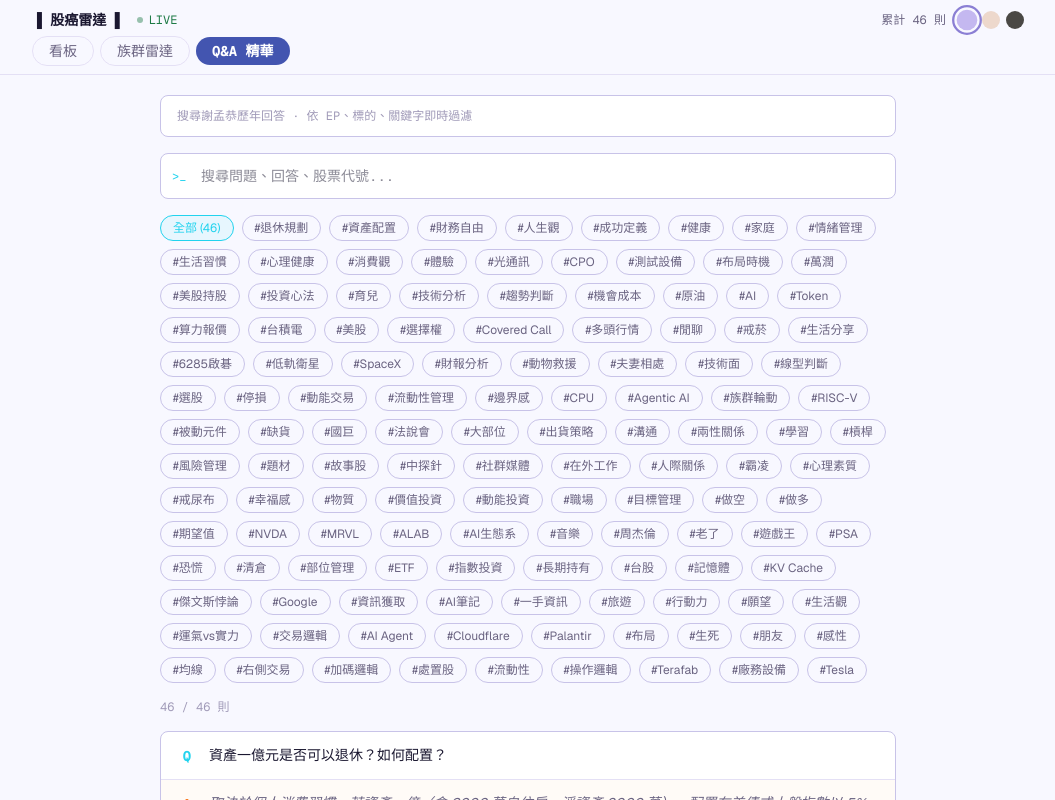
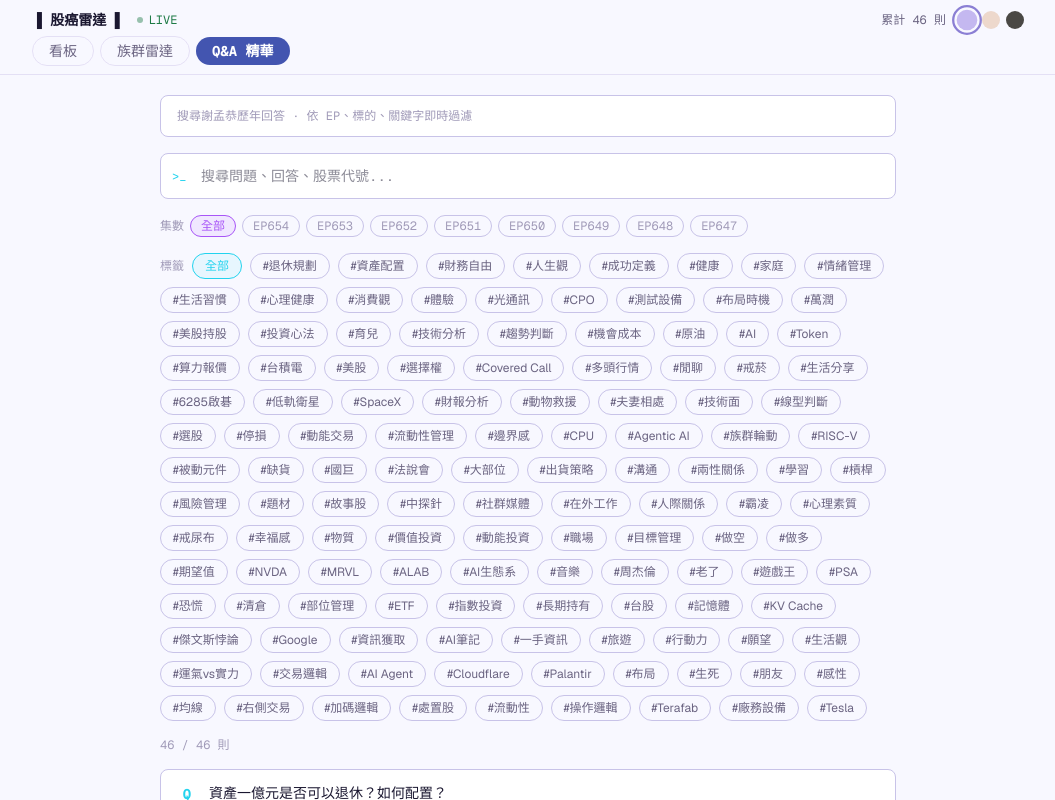
Before and after one commit to camille5534/stock-gooaye, a Next.js app: page /qa in a window 1280 px wide. Shown: the top 800 px of the page, without its empty margins (112-1167 px from the left). Built offline with nearby package versions, Linux system fonts and the light colour scheme.

Commit message:
QA頁加 EP 集數篩選、修正所有 VIX 為真實市場數據

```diff
--- a/components/QASearch.tsx
+++ b/components/QASearch.tsx
@@ -11,13 +11,20 @@ interface QAWithEp extends QAItem {
 interface Props { allQA: QAWithEp[] }
 
 export default function QASearch({ allQA }: Props) {
-  const [query, setQuery]       = useState('')
+  const [query, setQuery]         = useState('')
   const [activeTag, setActiveTag] = useState<string | null>(null)
+  const [activeEp, setActiveEp]   = useState<number | null>(null)
 
   const allTags = useMemo(() => {
     const set = new Set<string>()
     allQA.forEach(qa => qa.tags.forEach(t => set.add(t)))
     return Array.from(set)
+  }, [allQA])
+
+  const allEps = useMemo(() => {
+    const set = new Set<number>()
+    allQA.forEach(qa => set.add(qa.episode))
+    return Array.from(set).sort((a, b) => b - a)
   }, [allQA])
 
   const filtered = useMemo(() =>
@@ -26,9 +33,9 @@ export default function QASearch({ allQA }: Props) {
       const matchQ = !q || qa.question.toLowerCase().includes(q) ||
                          qa.answer.toLowerCase().includes(q) ||
                          qa.tags.some(t => t.toLowerCase().includes(q))
-      return matchQ && (!activeTag || qa.tags.includes(activeTag))
+      return matchQ && (!activeTag || qa.tags.includes(activeTag)) && (!activeEp || qa.episode === activeEp)
     }),
-    [allQA, query, activeTag]
+    [allQA, query, activeTag, activeEp]
   )
 
   return (
@@ -66,8 +73,39 @@ export default function QASearch({ allQA }: Props) {
         )}
       </div>
 
+      {/* EP filter chips */}
+      <div className="flex gap-1.5 flex-wrap items-center">
+        <span className="text-xs font-mono shrink-0" style={{ color: 'var(--fg-dim)' }}>集數</span>
+        <button
+          onClick={() => setActiveEp(null)}
+          className="text-xs px-2.5 py-0.5 rounded-full border transition-colors duration-100 cursor-pointer font-mono"
+          style={{
+            background: !activeEp ? 'rgba(168,85,247,0.10)' : 'transparent',
+            borderColor: !activeEp ? '#A855F7' : 'var(--border)',
+            color: !activeEp ? '#A855F7' : 'var(--fg-dim)',
+          }}
+        >
+          全部
+        </button>
+        {allEps.map(ep => (
+          <button
+            key={ep}
+            onClick={() => setActiveEp(activeEp === ep ? null : ep)}
+            className="text-xs px-2.5 py-0.5 rounded-full border transition-colors duration-100 cursor-pointer font-mono"
+            style={{
+              background: activeEp === ep ? 'rgba(168,85,247,0.10)' : 'transparent',
+              borderColor: activeEp === ep ? '#A855F7' : 'var(--border)',
+              color: activeEp === ep ? '#A855F7' : 'var(--fg-dim)',
+            }}
+          >
+            EP{ep}
+          </button>
+        ))}
+      </div>
+
       {/* Tag chips */}
-      <div className="flex gap-2 flex-wrap">
+      <div className="flex gap-2 flex-wrap items-center">
+        <span className="text-xs font-mono shrink-0" style={{ color: 'var(--fg-dim)' }}>標籤</span>
         <button
           onClick={() => setActiveTag(null)}
           className="text-xs px-3 py-1 rounded-full border transition-colors duration-100 cursor-pointer"
@@ -77,7 +115,7 @@ export default function QASearch({ allQA }: Props) {
             color: !activeTag ? '#22D3EE' : 'var(--fg-muted)',
           }}
         >
-          全部 ({allQA.length})
+          全部
         </button>
         {allTags.map(tag => (
           <button
@@ -98,6 +136,8 @@ export default function QASearch({ allQA }: Props) {
       {/* Count */}
       <p className="text-xs font-mono" style={{ color: 'var(--fg-dim)' }}>
         {filtered.length} / {allQA.length} 則
+        {activeEp && <span style={{ color: '#A855F7' }}> · EP{activeEp}</span>}
+        {activeTag && <span style={{ color: '#22D3EE' }}> · #{activeTag}</span>}
         {query && <span style={{ color: '#22D3EE' }}> · 「{query}」</span>}
       </p>
 
--- a/public/data/stock_history.json
+++ b/public/data/stock_history.json
@@ -306,7 +306,7 @@
       "label": "中立",
       "bull_pct": 45,
       "bear_pct": 55,
-      "vix": 31.7
+      "vix": 25.33
     },
     {
       "episode": 648,
@@ -315,7 +315,7 @@
       "label": "偏多",
       "bull_pct": 60,
       "bear_pct": 40,
-      "vix": 24.5
+      "vix": 31.05
     },
     {
       "episode": 649,
@@ -324,7 +324,7 @@
       "label": "偏多",
       "bull_pct": 60,
       "bear_pct": 40,
-      "vix": null
+      "vix": 24.54
     },
     {
       "episode": 650,
@@ -333,7 +333,7 @@
       "label": "偏多",
       "bull_pct": 65,
       "bear_pct": 35,
-      "vix": null
+      "vix": 23.87
     },
     {
       "episode": 651,
@@ -342,7 +342,7 @@
       "label": "偏多",
       "bull_pct": 65,
       "bear_pct": 35,
-      "vix": null
+      "vix": 21.04
     },
     {
       "episode": 652,
@@ -351,7 +351,7 @@
       "label": "偏多",
       "bull_pct": 70,
       "bear_pct": 30,
-      "vix": 45.3
+      "vix": 19.23
     },
     {
       "episode": 653,
@@ -360,7 +360,7 @@
       "label": "偏多",
       "bull_pct": 80,
       "bear_pct": 20,
-      "vix": 24.8
+      "vix": 18.17
     },
     {
       "episode": 654,
@@ -369,7 +369,7 @@
       "label": "偏多",
       "bull_pct": 78,
       "bear_pct": 22,
-      "vix": 17.45
+      "vix": 17.48
     }
   ],
   "sector_mentions": {
```
